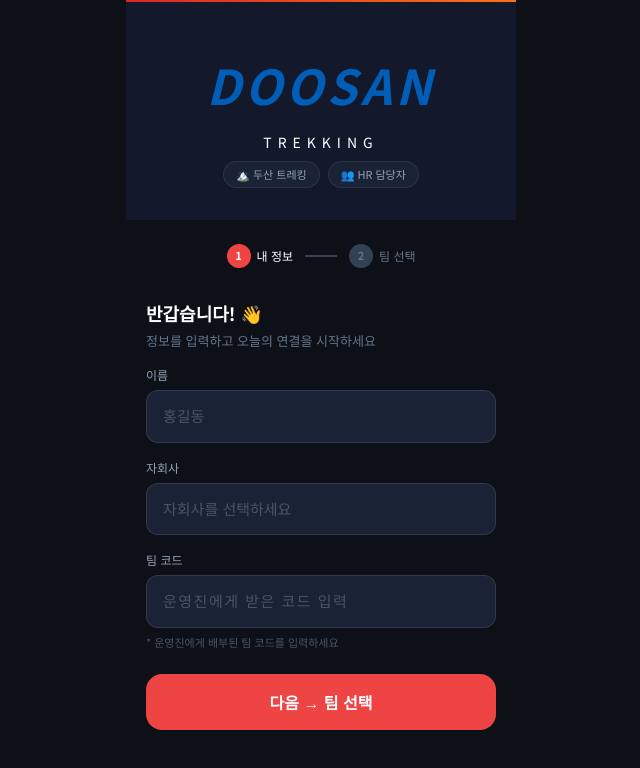
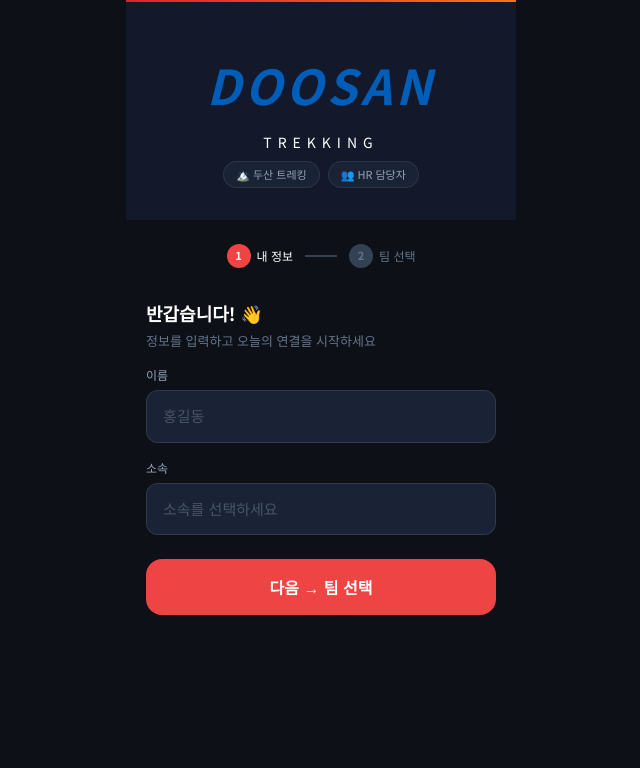
Before and after one commit to THEGIVER1/mission-connect, a React (Vite) app: page /team-select in a window 1280 px wide. Shown: the top 768 px of the page, without its empty margins (319-959 px from the left). Built offline with nearby package versions, Linux system fonts and the light colour scheme.

Commit message:
fix: 자회사→소속, 팀코드 삭제

```diff
--- a/src/components/TeamSelect.tsx
+++ b/src/components/TeamSelect.tsx
@@ -37,7 +37,7 @@
 
   const handleNextStep = () => {
     if (!name.trim()) { setError('이름을 입력해주세요'); return; }
-    if (!company) { setError('자회사를 선택해주세요'); return; }
+    if (!company) { setError('소속를 선택해주세요'); return; }
     if (!teamCode.trim()) { setError('팀 코드를 입력해주세요'); return; }
     setError('');
     setStep('team');
@@ -123,34 +123,20 @@
           </div>
 
           <div>
-            <label className="text-[12px] text-slate-400 mb-1.5 block">자회사</label>
+            <label className="text-[12px] text-slate-400 mb-1.5 block">소속</label>
             <select
               value={company}
               onChange={e => setCompany(e.target.value)}
               className="w-full bg-[#1A2235] border border-white/10 rounded-xl px-4 py-3.5
                 text-[15px] focus:outline-none focus:border-red-500 transition-colors appearance-none"
               style={{ color: company ? 'white' : '#475569' }}>
-              <option value="" disabled>자회사를 선택하세요</option>
+              <option value="" disabled>소속를 선택하세요</option>
               {COMPANIES.map(c => (
                 <option key={c} value={c} style={{ color: 'white', background: '#1A2235' }}>{c}</option>
               ))}
             </select>
           </div>
 
-          <div>
-            <label className="text-[12px] text-slate-400 mb-1.5 block">팀 코드</label>
-            <input
-              type="text"
-              value={teamCode}
-              onChange={e => setTeamCode(e.target.value.toUpperCase())}
-              placeholder="운영진에게 받은 코드 입력"
-              maxLength={10}
-              className="w-full bg-[#1A2235] border border-white/10 rounded-xl px-4 py-3.5
-                text-white text-[15px] placeholder-slate-600 tracking-widest
-                focus:outline-none focus:border-red-500 transition-colors"
-            />
-            <p className="text-[11px] text-slate-600 mt-1.5">* 운영진에게 배부된 팀 코드를 입력하세요</p>
-          </div>
 
           {error && (
             <p className="text-[12px] text-red-400 bg-red-500/10 border border-red-500/20 rounded-lg px-3 py-2">
```
